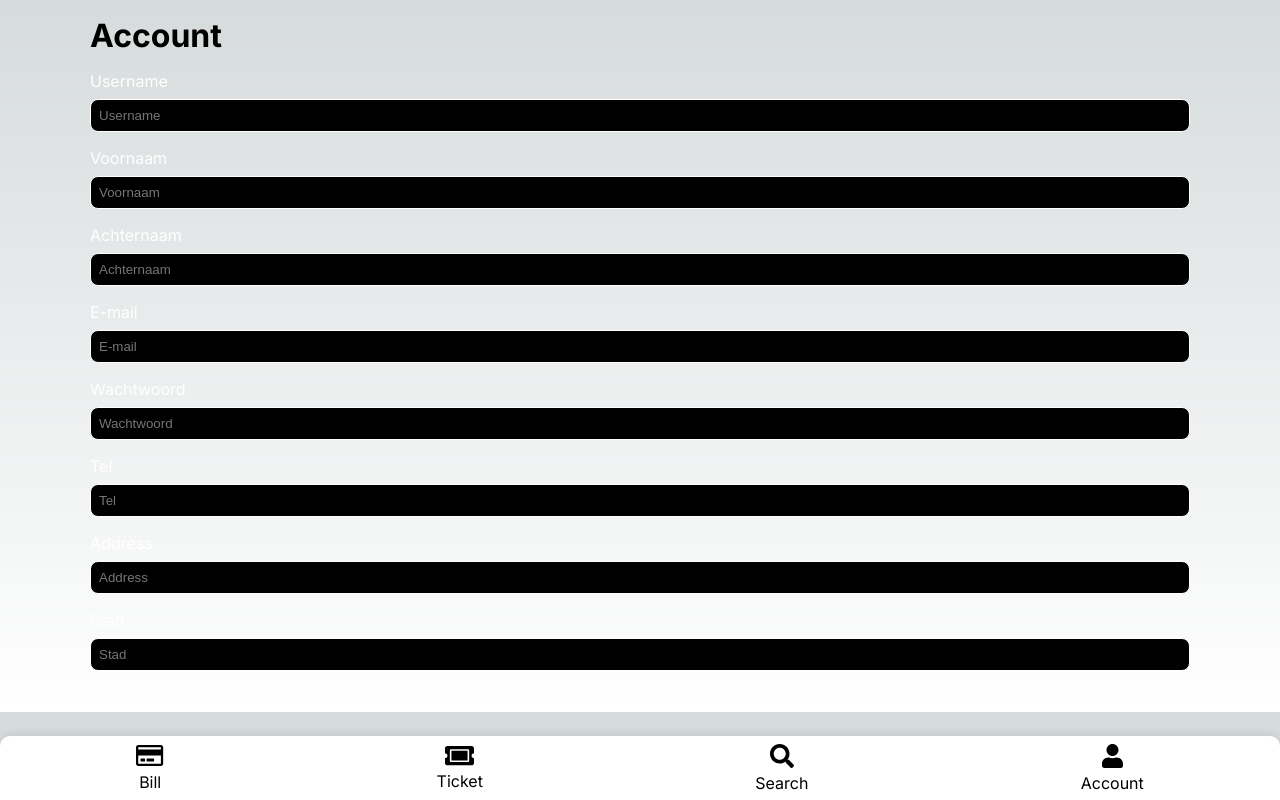
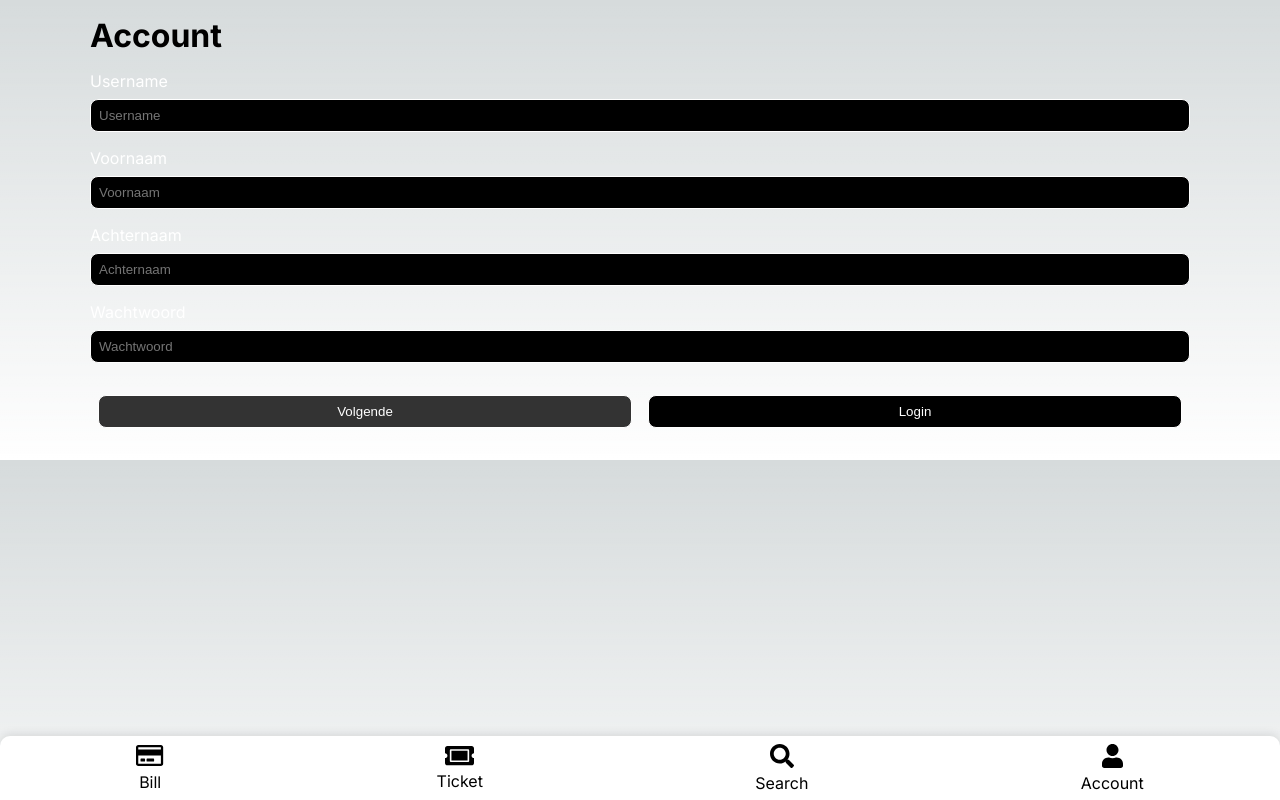
Before and after one commit to Michielez/Parkwise-Web-App, a Next.js app: page /account in a window 1280 px wide. Both pictures are taken after a click on the button "Registreer". Built offline with nearby package versions, Linux system fonts and the light colour scheme.

Commit message:
add currentsession location to the map

```diff
--- a/src/app/components/RegisterForm/RegisterForm.js
+++ b/src/app/components/RegisterForm/RegisterForm.js
@@ -1,30 +1,44 @@
-"use client";
 import React, { useState } from 'react';
 import FormField from '../FormField/FormField';
 import styles from './registerForm.module.css';
 import ParkWiseAPI from '../../api/parkwise';
 
-const RegisterForm = ({handleCancel}) => {
+const RegisterForm = ({ handleCancel }) => {
   const [formData, setFormData] = useState({
-    firstName: '',
-    lastName: '',
+    username: '',
+    first_name: '',
+    last_name: '',
     email: '',
     password: '',
-    licensePlate: '',
+    phone: '',
+    address: '',
+    city: '',
+    zip: '',
+    country_id: ''
   });
+  const [currentStep, setCurrentStep] = useState(0);
 
-  const fields = [
-    { label: 'Username', type: 'text', name: 'username' },
-    { label: 'Voornaam', type: 'text', name: 'first_name' },
-    { label: 'Achternaam', type: 'text', name: 'last_Name' },
-    { label: 'E-mail', type: 'email', name: 'email' },
-    { label: 'Wachtwoord', type: 'password', name: 'password' },
-    { label: 'Tel', type: 'tel', name: 'phone' },
-    { label: 'Address', type: 'text', name: 'address'},
-    { label: 'Stad', type: 'text', name:'city'},
-    { label: 'Postcode', type:'number', name: 'zip'},
-    { label: 'Land', type: 'text', name: 'country_id'},
-  ];
+  const fields2 = {
+    user: [
+      { label: 'Username', type: 'text', name: 'username' },
+      { label: 'Voornaam', type: 'text', name: 'first_name' },
+      { label: 'Achternaam', type: 'text', name: 'last_name' },
+      { label: 'Wachtwoord', type: 'password', name: 'password' },
+    ],
+    contactInformation: [
+      { label: 'E-mail', type: 'email', name: 'email' },
+      { label: 'Tel', type: 'tel', name: 'phone' },
+    ],
+    location: [
+      { label: 'Address', type: 'text', name: 'address' },
+      { label: 'Stad', type: 'text', name: 'city' },
+      { label: 'Postcode', type: 'number', name: 'zip' },
+      { label: 'Land', type: 'text', name: 'country_id' }
+    ]
+  };
+
+  const sections = Object.keys(fields2);
+  const currentFields = fields2[sections[currentStep]];
 
   const handleChange = (e) => {
     const { name, value } = e.target;
@@ -34,15 +48,23 @@ const RegisterForm = ({handleCancel}) => {
     }));
   };
 
+  const handleNext = () => {
+    setCurrentStep(currentStep + 1);
+  };
+
+  const handlePrevious = () => {
+    setCurrentStep(currentStep - 1);
+  };
+
   const handleSubmit = (e) => {
     e.preventDefault();
-    const parkwiseAPI = new ParkWiseAPI()
-    parkwiseAPI.authenticate.register(formData)
+    const parkwiseAPI = new ParkWiseAPI();
+    parkwiseAPI.authenticate.register(formData);
   };
 
   return (
     <form onSubmit={handleSubmit} className={styles.form}>
-      {fields.map(field => (
+      {currentFields.map(field => (
         <FormField
           key={field.name}
           label={field.label}
@@ -52,9 +74,18 @@ const RegisterForm = ({handleCancel}) => {
           onChange={handleChange}
         />
       ))}
+
       <div className={styles.formButtons}>
-        <button type="submit" className={styles.saveButton}>Registreer</button>
-        <button type="button" onClick={handleCancel} className={styles.cancelButton}>Terug</button>
+        {currentStep > 0 && (
+          <button type="button" onClick={handlePrevious} className={styles.backButton}>Vorige</button>
+        )}
+        {currentStep < sections.length - 1 && (
+          <button type="button" onClick={handleNext} className={styles.nextButton}>Volgende</button>
+        )}
+        {currentStep === sections.length - 1 && (
+          <button type="submit" className={styles.saveButton}>Registreer</button>
+        )}
+        <button type="button" onClick={handleCancel} className={styles.cancelButton}>Login</button>
       </div>
     </form>
   );
--- a/src/app/components/RegisterForm/registerForm.module.css
+++ b/src/app/components/RegisterForm/registerForm.module.css
@@ -1,30 +1,37 @@
-.form{
+.form {
     width: 100%;
 }
-.form .formButtons{
+
+.form .formButtons {
     display: flex;
-    justify-content: space-around;
+    justify-content: space-between;
     align-items: center;
     width: 100%;
 }
-.form .cancelButton{
-    margin: 1rem 0 1rem auto;
 
-}
-.form .saveButton{
-    margin: 1rem auto 1rem 0;
-}
-.form .saveButton, .form .cancelButton{
-    width: 48%;
+.form button {
+    width: 30%;
     padding: 0.5rem;
     border-radius: 0.5rem;
     border: solid 1px white;
     background-color: #000;
     color: white;
+    margin: 1rem 0.5rem;
+    flex-grow: 1;
 }
 
-.form .saveButton:hover, .form .cancelButton:hover{
+.form button:hover {
     background-color: #fff;
     color: #000;
     cursor: pointer;
 }
+
+/* Styles for Back and Next buttons */
+.form .backButton, .form .nextButton {
+    background-color: #333; /* Slightly different color for distinction */
+}
+
+.form .backButton:hover, .form .nextButton:hover {
+    background-color: #ddd;
+    color: #333;
+}
--- a/src/app/search/page.js
+++ b/src/app/search/page.js
@@ -3,6 +3,8 @@ import { useState } from "react"
 import BottomNavigation from "../components/BottomNavigation/BottomNavigation"
 import MapBox from "../components/MapBox/MapBox"
 import PriceList from "../components/PriceList/PriceList"
+
+import MockData from "@/app/mockData/mockData"
 
 export default function Search(){
 
@@ -20,7 +22,7 @@ export default function Search(){
         <>
         <main>
             <h1>Search</h1>
-            <MapBox onMarkerClick = {onMarkerClick}/>
+            <MapBox currentSession={MockData.account.currentSession} onMarkerClick = {onMarkerClick}/>
             {showPriceList && <PriceList priceRate = {prices}/>}
         </main>
         <BottomNavigation />
```
Also changed, not shown: src/app/components/MapBox/MapBox.js (+19 -2 lines), src/app/mockData/mockData.js (+7 -7 lines), src/app/ticket/page.js (+7 -1 lines), public/parking-blue-icon.svg (added).
